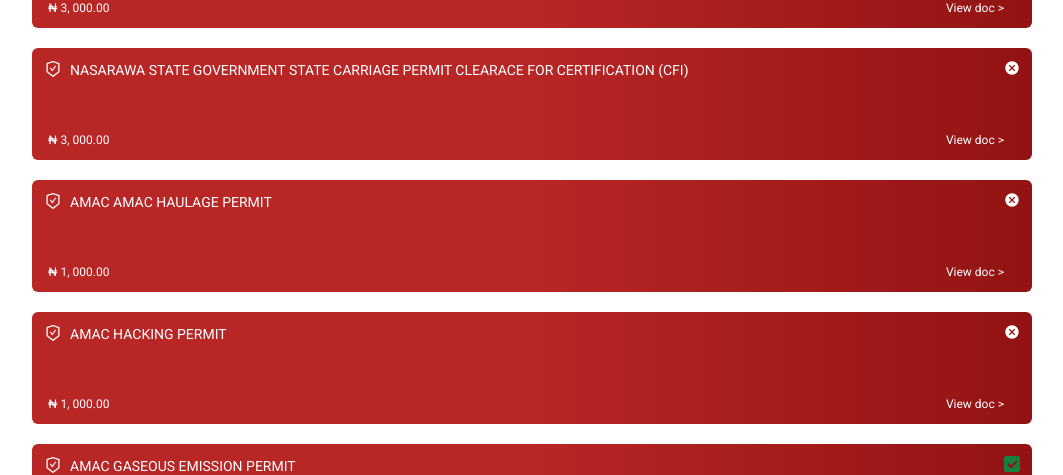
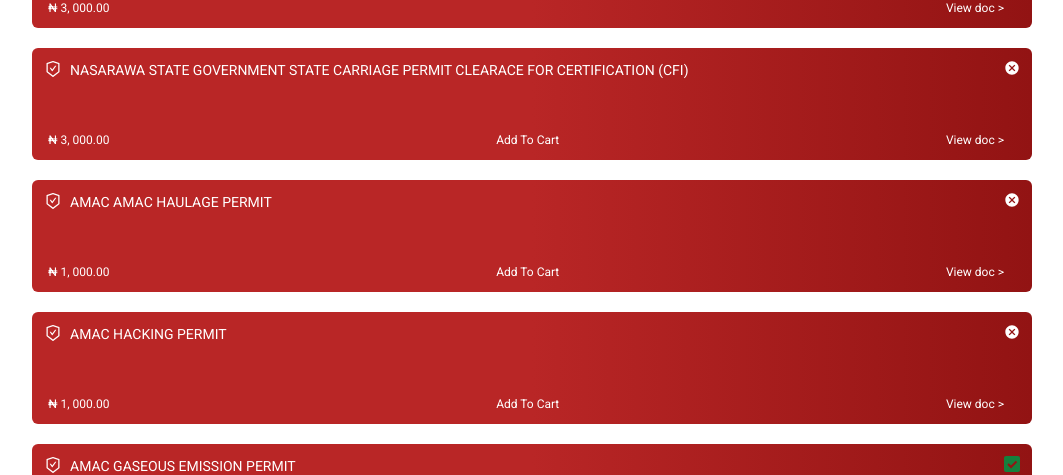
Before and after one commit to Earthfill/Algon, a React (Vite) app: page /details in a window 1280 px wide. Shown: the part 3920-4395 px from the top of the page, without its empty margins (120-1183 px from the left). Built offline with nearby package versions, Linux system fonts and the light colour scheme.

Commit message:
certificate card

```diff
--- a/src/components/Card.jsx
+++ b/src/components/Card.jsx
@@ -39,9 +39,16 @@ const Certificates = ({ name, open, price, status, add }) => {
   );
 }
 
-const Licenses = ({ license, open, price, status }) => {
+const Licenses = ({ license, open, price, status, add }) => {
+  const [isAdded, setIsAdded] = useState(false);
+
   if (!license) {
     return null;
+  }
+
+  const handleAddToCart = () => {
+    add({ license, price, status });
+    setIsAdded(true);
   }
 
   return (
@@ -49,21 +56,33 @@ const Licenses = ({ license, open, price, status }) => {
       <div className="flex justify-between py-3 lg:pb-10">
         <div className="flex gap-2">
           <div className="pl-3 text-white text-lg"><TbLicense /></div>
-          <div className="text-white text-sm pr-4">{license}</div>
+          <div className="flex items-start text-white text-sm pr-4">{license}</div>
         </div>
         <div className={`pr-3 ${status ? 'text-green-700' : 'text-white'}`}>{status ? <ImCheckboxChecked /> : <MdCancel />}</div>
       </div>
-      <div onClick={() => open()} className="flex gap-3 justify-between text-xs text-white px-4 py-3 lg:pr-7">
+      <div className="flex gap-3 justify-between text-xs text-white px-4 py-3 lg:pr-7">
         <div>&#8358; {price}</div>
-        <div>View doc &gt;</div>
+        {!status &&
+          <div onClick={isAdded ? null : handleAddToCart}>
+            {isAdded ? "Added!" : "Add To Cart"}
+          </div>
+        }
+        <div onClick={() => open()}>View doc &gt;</div>
       </div>
     </div>
   );
 }
 
-const Clearances = ({ permit, open, price, status }) => {
+const Clearances = ({ permit, open, price, status, add }) => {
+  const [isAdded, setIsAdded] = useState(false);
+
   if (!permit) {
     return null;
+  }
+
+  const handleAddToCart = () => {
+    add({ permit, price, status });
+    setIsAdded(true);
   }
 
   return (
@@ -75,9 +94,14 @@ const Clearances = ({ permit, open, price, status }) => {
         </div>
         <div className={`pr-3 ${status ? 'text-green-700' : 'text-white'}`}>{status ? <ImCheckboxChecked /> : <MdCancel />}</div>
       </div>
-      <div onClick={() => open()} className="flex gap-3 justify-between text-xs text-white px-4 py-3 lg:pr-7">
+      <div className="flex gap-3 justify-between text-xs text-white px-4 py-3 lg:pr-7">
         <div>&#8358; {price}</div>
-        <div>View doc &gt;</div>
+        {!status &&
+          <div onClick={isAdded ? null : handleAddToCart}>
+            {isAdded ? "Added!" : "Add To Cart"}
+          </div>
+        }
+        <div onClick={() => open()}>View doc &gt;</div>
       </div>
     </div>
   );
@@ -98,12 +122,14 @@ const Card = ({ open, name, license, permit, price, status, addToCart }) => {
         license={license}
         price={price}
         status={status}
+        add={addToCart}
       />
       <Clearances
         open={open}
         permit={permit}
         price={price}
         status={status}
+        add={addToCart}
       />
     </div>
   )
--- a/src/pages/Details.jsx
+++ b/src/pages/Details.jsx
@@ -35,7 +35,7 @@ const Details = () => {
 
   const addToCart = (item) => {
     setCart([...cart, item]);
-    console.log(item);
+    console.log(cart);
   };
 
   const filteredCertificates = certificateData.filter((certificate) => {
```
